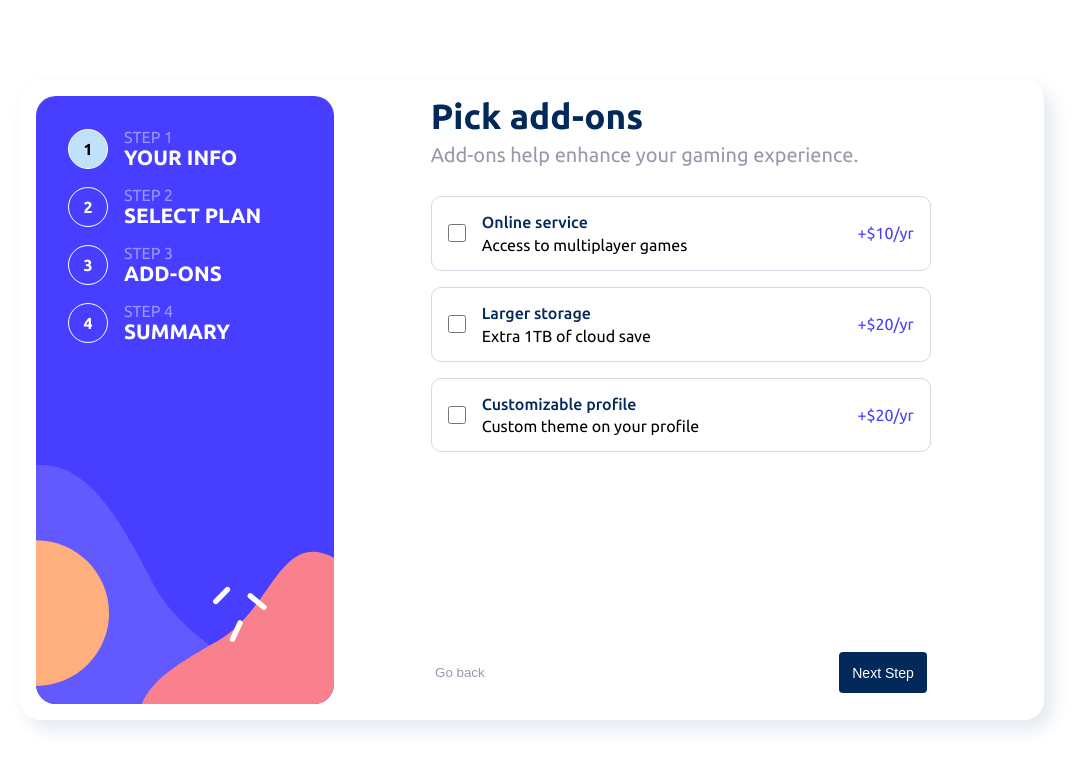
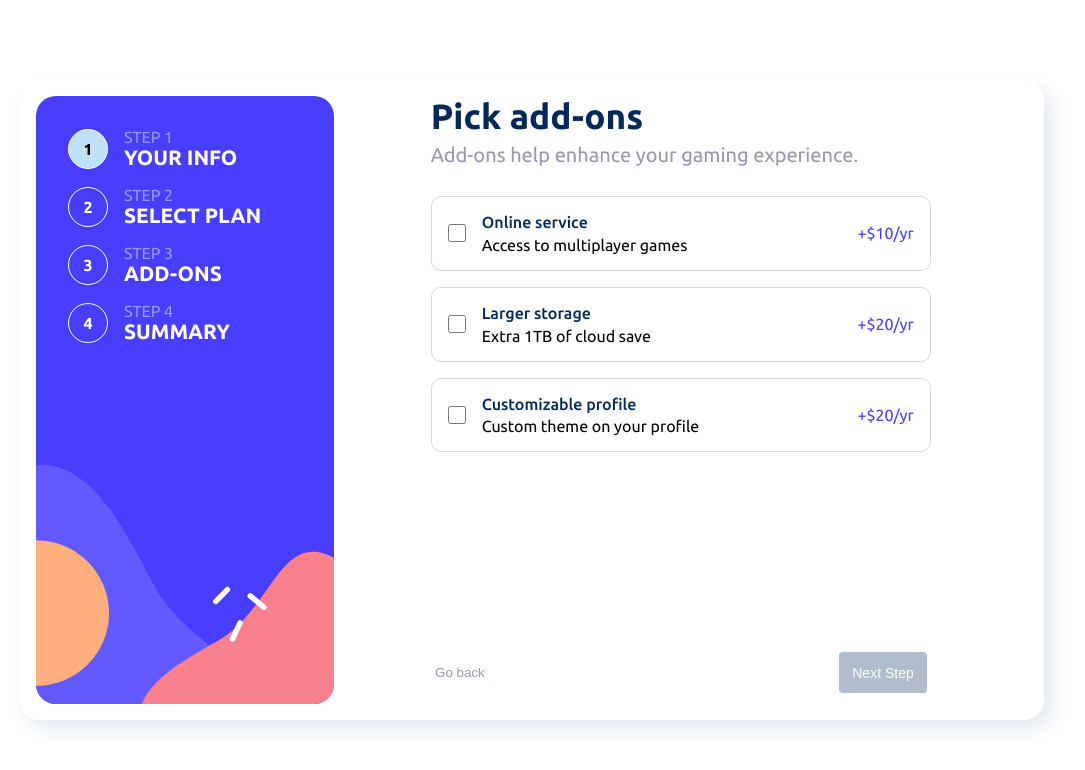
Before and after one commit to Pe-KaY/multi-step-form, an Angular app: page /addons in a window 1280 px wide. Shown: the top 770 px of the page, without its empty margins (108-1193 px from the left). Built offline with nearby package versions, Linux system fonts and the light colour scheme.

Commit message:
feat: added validation logic for the form

```diff
--- a/src/app/addons/addons.component.css
+++ b/src/app/addons/addons.component.css
@@ -157,6 +157,13 @@ button.nextStep {
   padding: 10px;
   border-radius: 8px;
 }
+button:disabled, button:disabled:hover {
+  cursor: not-allowed;
+  opacity: .3;
+}
+button:hover{
+  opacity: .8;
+}
 
 button.goBack {
   background: none;
--- a/src/app/addons/addons.component.html
+++ b/src/app/addons/addons.component.html
@@ -16,6 +16,7 @@
         <div class="addon__title-and-desc">
           <input
             [formControlName]="addon.name"
+            (change)="checkValidity()"
             type="checkbox"
             name="online-service"
             id="online-service"
@@ -39,6 +40,6 @@
 
   <div class="addon__footer">
     <button class="btn-ghost" (click)="goBack()">Go back</button>
-    <button class="btn" type="submit">Next Step</button>
+    <button class="btn" type="submit" [disabled]="!canGoNext">Next Step</button>
   </div>
 </form>
--- a/src/app/addons/addons.component.ts
+++ b/src/app/addons/addons.component.ts
@@ -7,6 +7,8 @@ import {
   FormArray,
   ReactiveFormsModule,
   Validators,
+  ValidatorFn,
+  AbstractControl,
 } from '@angular/forms';
 
 @Component({
@@ -40,6 +42,7 @@ export class AddonsComponent {
 
   addonForm!: FormGroup;
   isMonthly!: true | false;
+  canGoNext = false;
   // selectedAddons: any;
 
   constructor(
@@ -51,7 +54,7 @@ export class AddonsComponent {
   ngOnInit() {
     let controls: { [key: string]: any } = {};
     for (let addon of this.addonsList) {
-      controls[addon.name] = [false, Validators.required];
+      controls[addon.name] = ['', Validators.required];
     }
     console.log('controls: ', controls);
     this.addonForm = this.fb.group(controls);
@@ -60,16 +63,38 @@ export class AddonsComponent {
       this.formDataService.getFormData().billingPeriod === 'monthly';
   }
 
-  nextStep() {
-    console.log('Moving to next steps ', this.addonForm.value);
-
-    if (this.addonForm.valid) {
-      this.formDataService.updateFormData(this.addonForm.value);
-      this.router.navigateByUrl('/summary');
-    }
+  atLeastOneValidator(): boolean {
+    console.log("form validator form: ",this.addonForm.controls )
+    return Object.entries(this.addonForm.controls).some(([key, control]) => {
+      if (control.status === 'VALID' && control.value === true) {
+        return true;
+      }
+      return false;
+    });
   }
 
-  goBack() {
-    this.router.navigateByUrl('/plan');
+  checkValidity() {
+    this.canGoNext = this.atLeastOneValidator();
+    console.log(this.atLeastOneValidator());
+    console.log('this.canGoNext: ', this.canGoNext);
+  }
+  nextStep() {
+    console.log(
+      'Moving to next steps ',
+      this.addonForm.value,
+      'form valid : ',
+      this.addonForm.valid
+    );
+    this.router.navigateByUrl('/summary');
+    this.formDataService.updateFormData(this.addonForm.value);
+    this.formDataService.activeStep('summary');
+
+    // if (this.addonForm.valid) {
+      // }
+    }
+
+    goBack() {
+      this.router.navigateByUrl('/plan');
+      this.formDataService.activeStep('plan');
   }
 }
```
